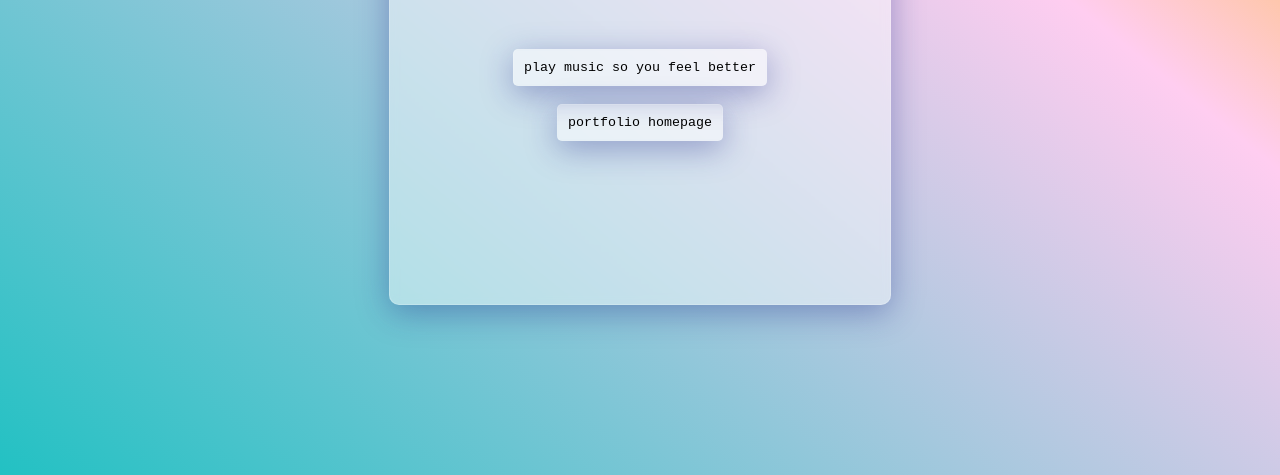
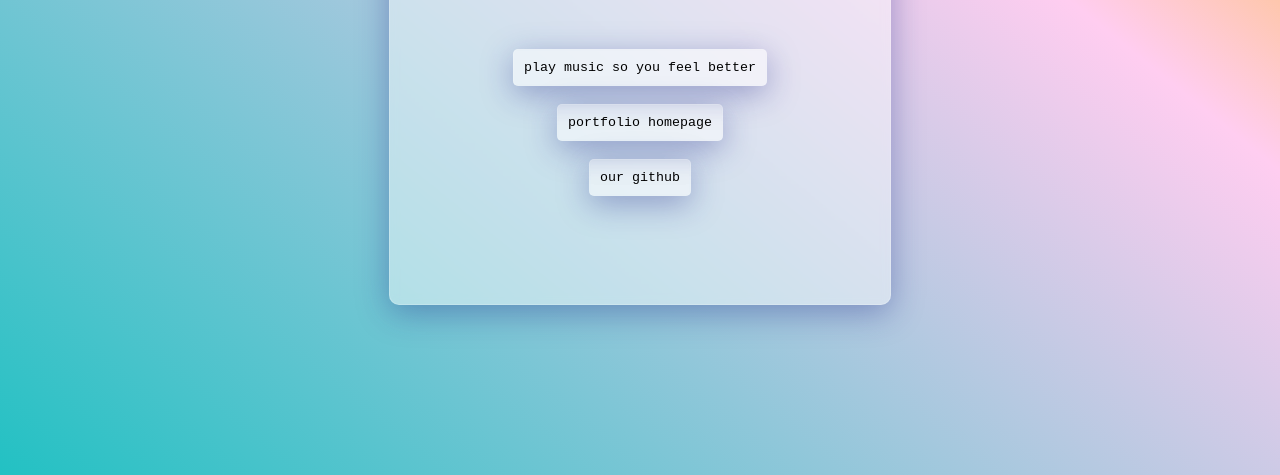
Before and after one commit to trollface-security/sekrit, a plain HTML site: page index.html in a window 1280 px wide. Shown: the part 325-800 px from the top of the page. Drawn offline with nearby package versions, Linux system fonts and the light colour scheme.

Commit message:
Update index.html

```diff
--- a/index.html
+++ b/index.html
@@ -92,7 +92,8 @@
   <center> <button onclick="javascript:play()"> play music so you feel better  </button> </center>
   <br>
   <center> <button onclick="window.open('https://evan.systems')"> portfolio homepage  </button> </center>
-
+  <br>
+  <center> <button onclick="window.open('https://github.com/trollface-security')"> our github </button></center>
 </section>
 </center>
 </div>
```
